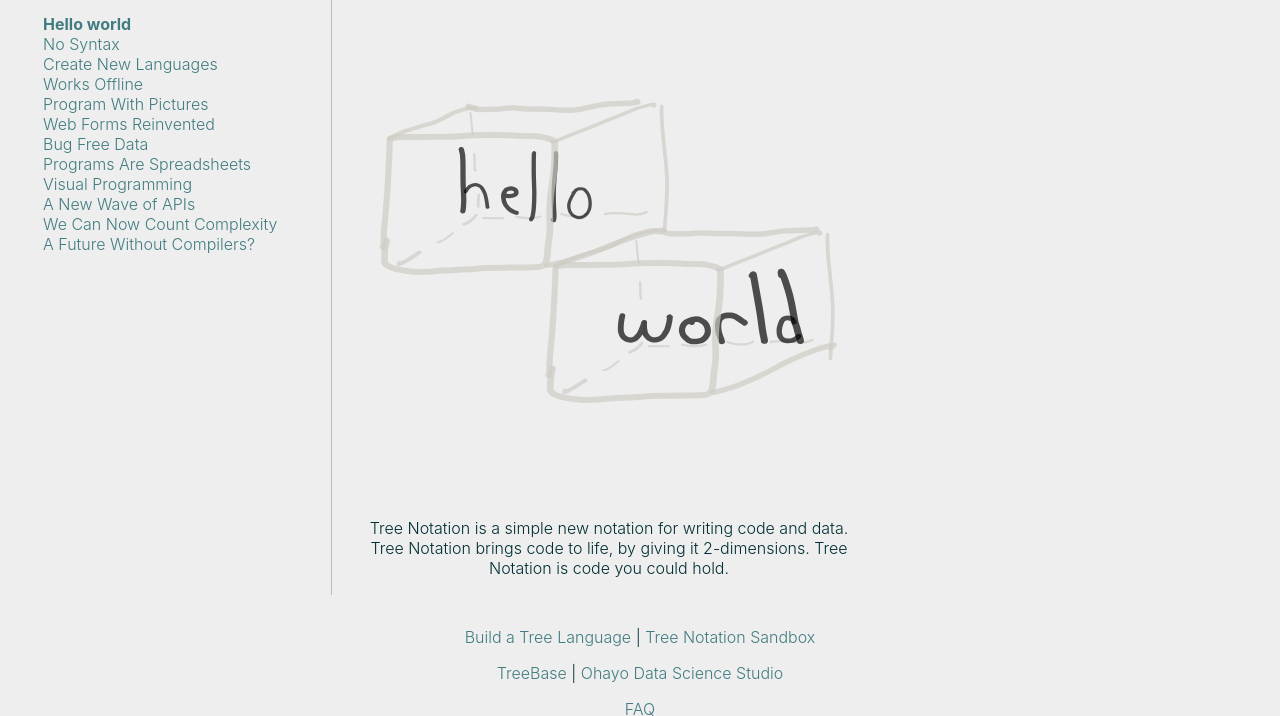
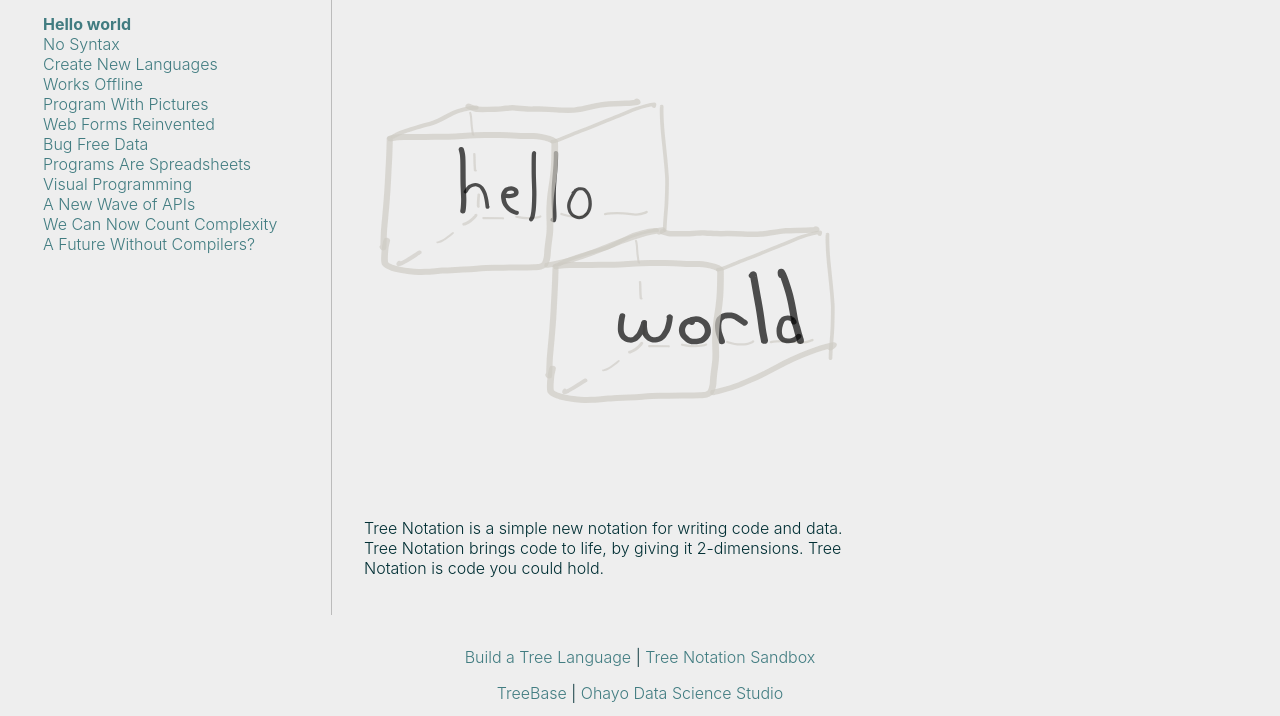
Before and after one commit to breck7/particles.scroll.pub, a plain HTML site: page index.html in a window 1280 px wide. Shown: the part 106-822 px from the top of the page. Drawn offline with Linux system fonts and the light colour scheme.

Commit message:
Left-align and fix height for caption

```diff
--- a/index.html
+++ b/index.html
@@ -97,6 +97,8 @@
       }
       #caption {
         padding-right: 10px;
+        text-align: left;
+        height: 5rem;
       }
     </style>
     <title>Tree Notation</title>
```
